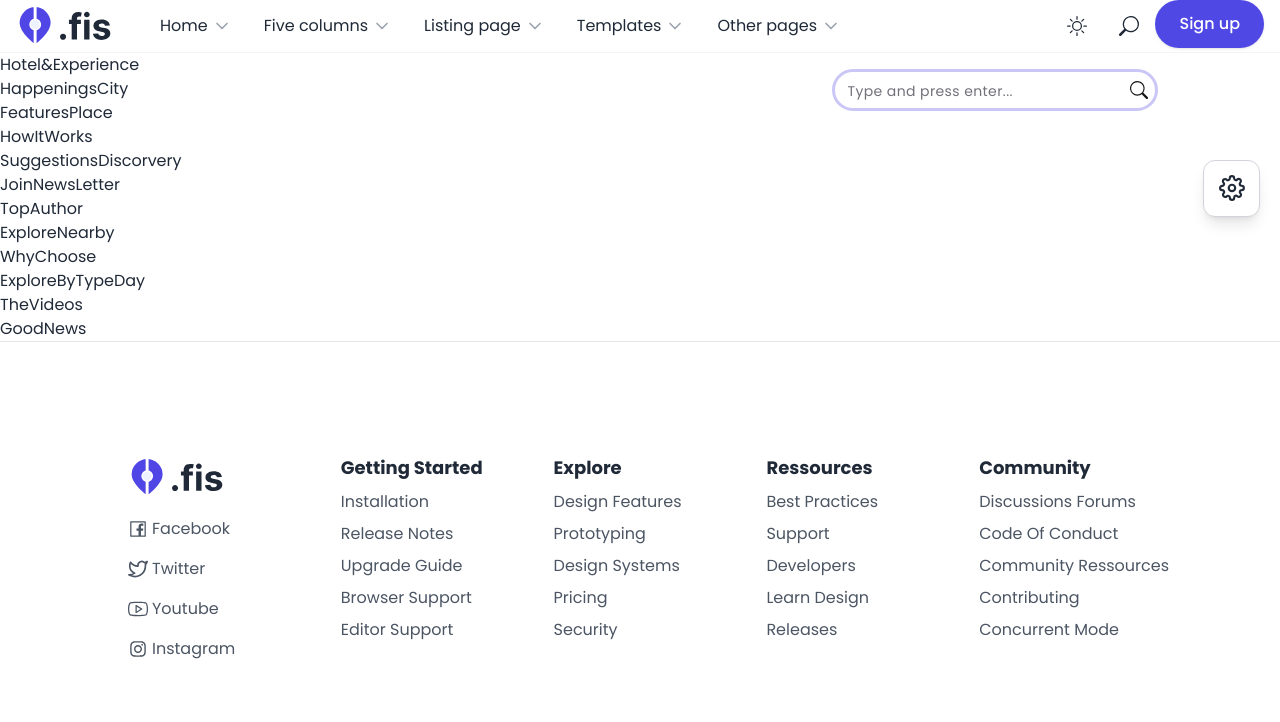
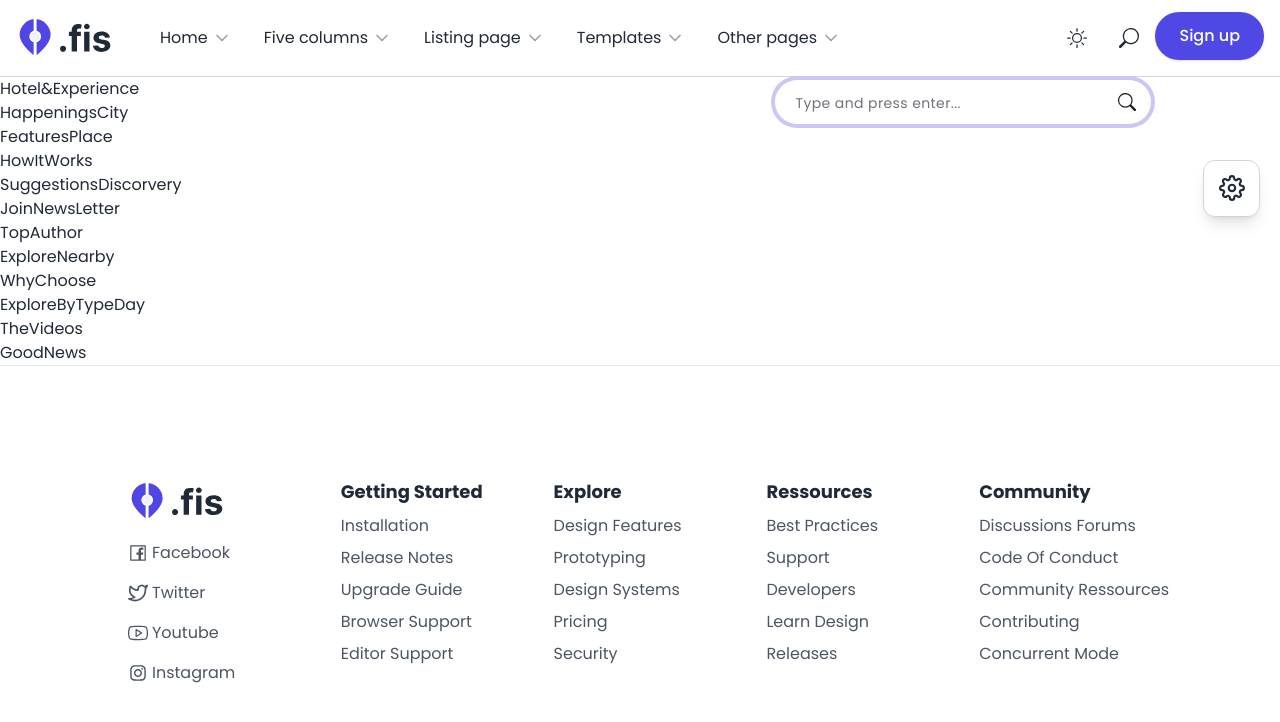
Before and after one commit to 01Barthez/Site-de-Tourisme, a React (Vite) app: page / in a window 1280 px wide. Both pictures are taken after a click on the button 1129 px from the left and 26 px from the top of the page. Shown: the top 722 px of the page. Built offline with nearby package versions, Linux system fonts and the light colour scheme.

Commit message:
Update somes configs in navbar

```diff
--- a/src/Router.tsx
+++ b/src/Router.tsx
@@ -10,6 +10,7 @@ import ParamsBtn from "./components/custom/portail/ParamsBtn";
 import Login from "./pages/auth/Login";
 import SignUp from "./pages/auth/SignUp";
 import ForgotPwd from "./pages/auth/ForgotPwd";
+import Stay from "./pages/Stay";
 
 
 const Router = createBrowserRouter([
@@ -65,6 +66,14 @@ const Router = createBrowserRouter([
                             <Home3 />
                         </>
                     },
+
+                       // First Home page
+                       {
+                        path: 'stay/',
+                        element: <>
+                            <Stay/>
+                        </>
+                    },
                 ]
             },
 
--- a/src/components/custom/ModeToogle.tsx
+++ b/src/components/custom/ModeToogle.tsx
@@ -19,7 +19,7 @@ export function ModeToggle() {
         variant='outline'
         size="icon"
         onClick={changeTheme}
-        className='group text-xl border-none shadow-none h-auto w-auto p-4 rounded-full duration-200 transition-all dark:hover:bg-primary-foreground/10'
+        className='bg-transparent group text-xl border-none shadow-none h-auto w-auto p-4 rounded-full duration-200 transition-all dark:hover:bg-primary-foreground/10'
         >
         {
           isLight ?
--- a/src/components/custom/navbar/Navbar.tsx
+++ b/src/components/custom/navbar/Navbar.tsx
@@ -11,14 +11,14 @@ const Navbar: React.FC = () => {
     const { selectedNav } = useSetNavbar();
 
     return (
-        <nav className='sticky top-0 left-0 w-screen backdrop-blur-md'>
+        <nav className='sticky z-50 top-0 left-0 w-screen backdrop-blur-md bg-background/80'>
             {/* NavBar for small screens */}
             <div className="md:hidden">
                 <SmallUpNavbar />
             </div>
 
             {/* NavBar for large screens */}
-            <div className="hidden md:block px-4  border-b border-gray-100">
+            <div className="hidden md:block py-3 px-4  border-b border-foreground/20">
                 {
                     selectedNav === "nav1" ? (<Navbar1 />) : (selectedNav === "nav2" ? (<Navbar2 />) : (<Navbar3 />))
                 }
--- a/src/components/custom/navbar/Navbar1.tsx
+++ b/src/components/custom/navbar/Navbar1.tsx
@@ -584,7 +584,7 @@ const Navbar1: React.FC = () => {
                     {/* Search Icon */}
                     <Button
                         variant={'outline'}
-                        className='group text-xl border-none shadow-none h-auto w-auto p-4 rounded-full duration-200 transition-all dark:hover:bg-primary-foreground/10'
+                        className='bg-transparent group text-xl border-none shadow-none h-auto w-auto p-4 rounded-full duration-200 transition-all dark:hover:bg-primary-foreground/10'
                         onClick={handleVisibility}
                     >
                         <BsSearch className="rotate-90 group-hover:rotate-[65deg] duration-500" />
@@ -594,12 +594,11 @@ const Navbar1: React.FC = () => {
                     {
                         hiddenSearchBar ? '' :
                             <form
-                                className="absolute -bottom-14 right-0 min-w-80 bg-card"
+                                className="flex items-center  absolute -bottom-16 border-4 border-primary/30 right-0 min-w-96 bg-card  overflow-hidden rounded-full px-2 py-1 "
                                 data-aos='zoom-in-up'
                                 data-aos-duration="300"
                                 onSubmit={() => handleSubmitSearch}
                             >
-                                <div className="flex items-center outline-primary/30 outline rounded-full">
                                 {/* search Input */}
                                 <Input
                                     type='search'
@@ -619,7 +618,6 @@ const Navbar1: React.FC = () => {
                                 >
                                     <BsSearch />
                                 </Button>
-                                </div>
                             </form>
                     }
                 </div>
```
Lines whose indentation alone changed are shown as unchanged.
